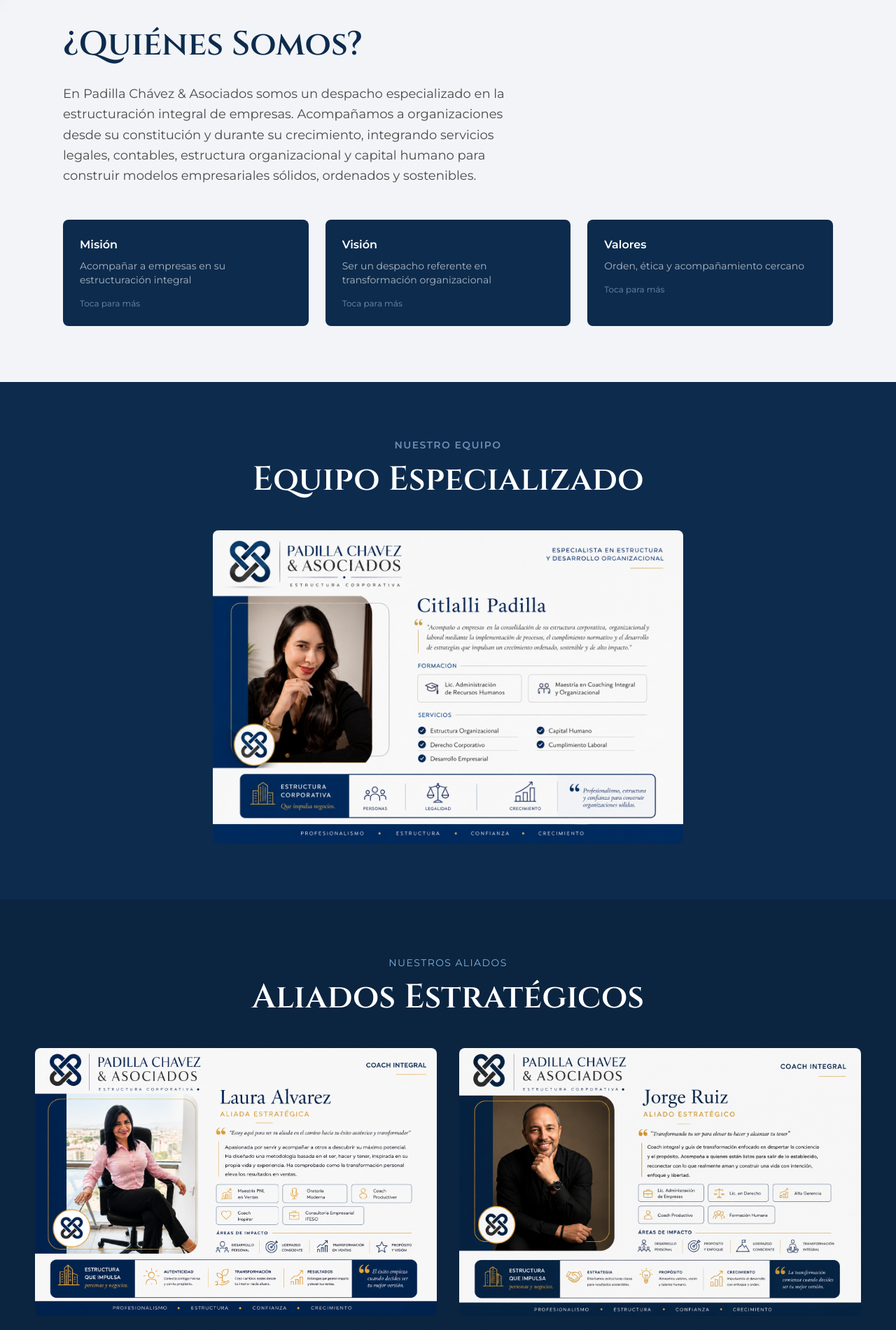
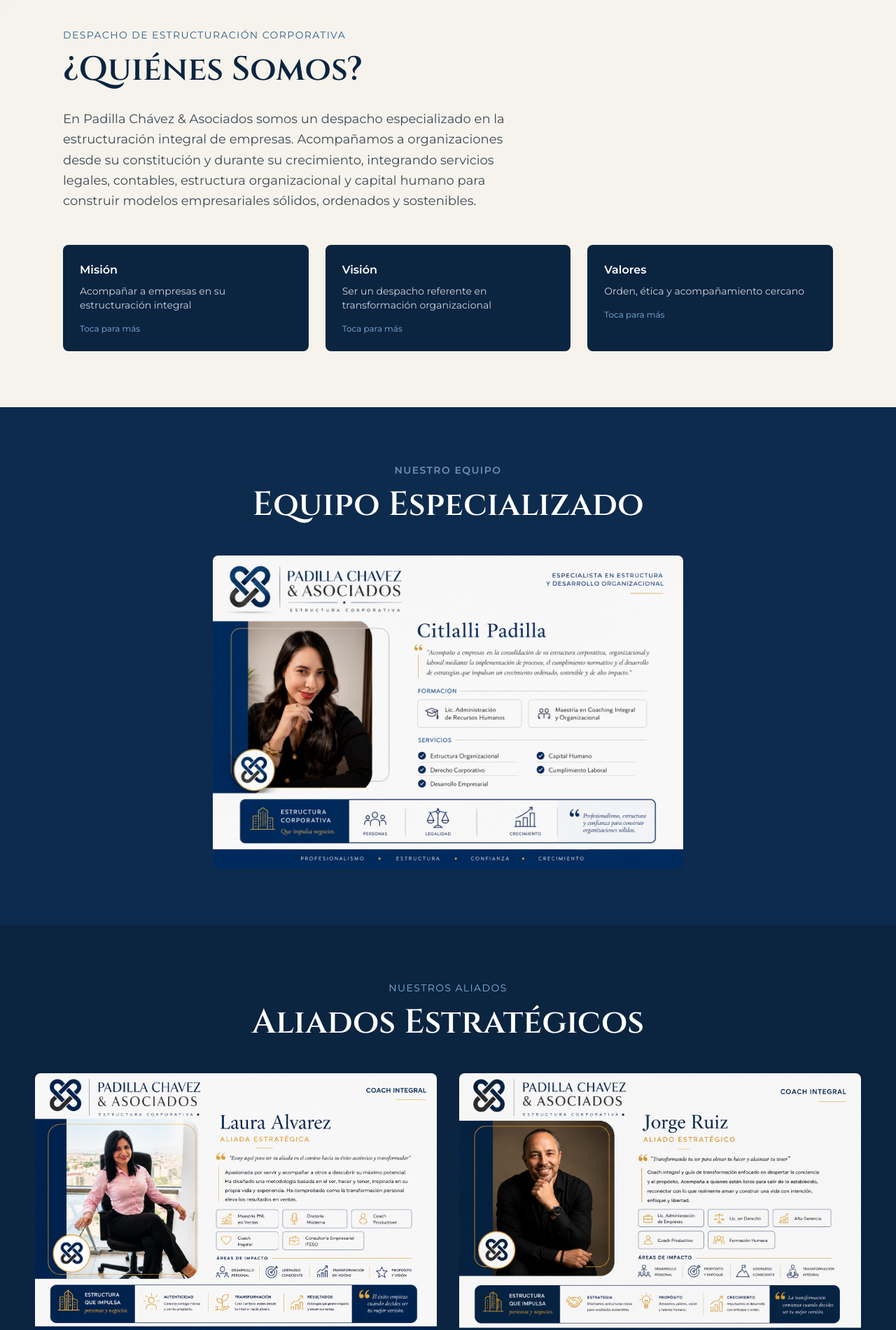
Before and after one commit to padilla-asociados/padilla-landing, a Next.js app: page / in a window 1280 px wide. Shown: the part 840-2741 px from the top of the page at 70% size. Built offline with nearby package versions, Linux system fonts and the light colour scheme.

Commit message:
Add individual scroll animations to all sections and components

```diff
--- a/app/components/AboutComponent.tsx
+++ b/app/components/AboutComponent.tsx
@@ -1,35 +1,51 @@
 'use client';
 
 import Link from 'next/link';
+import { useInView } from './useInView';
+
+function AboutCard({ href, title, desc, idx }) {
+  const [ref, isInView] = useInView();
+
+  return (
+    <Link
+      ref={ref}
+      href={href}
+      className={`bg-[#0b2440] rounded-lg p-6 text-white hover:shadow-lg transition-all duration-600 block ${isInView ? 'opacity-100 translate-y-0' : 'opacity-0 translate-y-8'}`}
+    >
+      <h3 className="font-semibold mb-2">{title}</h3>
+      <p className="text-sm text-gray-300 mb-4">{desc}</p>
+      <p className="text-xs text-[#7fb2db]">Toca para más</p>
+    </Link>
+  );
+}
 
 export default function AboutComponent() {
+  const [ref, isInView] = useInView();
+
+  const cards = [
+    { href: '/mision', title: 'Misión', desc: 'Acompañar a empresas en su estructuración integral' },
+    { href: '/vision', title: 'Visión', desc: 'Ser un despacho referente en transformación organizacional' },
+    { href: '/valores', title: 'Valores', desc: 'Orden, ética y acompañamiento cercano' },
+  ];
+
   return (
-    <section id="quienes-somos" className="relative bg-[#F2F4F7] px-6 py-20 overflow-hidden">
+    <section className="relative bg-[#f6f3ec] px-6 py-20 overflow-hidden">
       <div className="max-w-[1100px] mx-auto relative z-10">
-        <div className="mb-8" data-reveal>
-          <h2 className="text-4xl md:text-5xl font-serif text-[#0D2B4D] mb-6">¿Quiénes Somos?</h2>
+        <div ref={ref} className="mb-8">
+          <p className={`text-[#2c5f8a] text-sm tracking-widest uppercase mb-4 transition-all duration-600 ${isInView ? 'opacity-100 translate-y-0' : 'opacity-0 translate-y-8'}`}>Despacho de estructuración corporativa</p>
+          <h2 className={`text-4xl md:text-5xl font-serif text-[#0b2440] mb-6 transition-all duration-600 delay-100 ${isInView ? 'opacity-100 translate-y-0' : 'opacity-0 translate-y-8'}`}>¿Quiénes Somos?</h2>
         </div>
 
-        <p className="text-lg text-[#4A4A4A] max-w-2xl mb-12 leading-relaxed">
-          En Padilla Chávez &amp; Asociados somos un despacho especializado en la estructuración integral de empresas. Acompañamos a organizaciones desde su constitución y durante su crecimiento, integrando servicios legales, contables, estructura organizacional y capital humano para construir modelos empresariales sólidos, ordenados y sostenibles.
-        </p>
+        <div className="mb-12">
+          <p ref={ref} className={`text-lg text-[#3d4a56] max-w-2xl mb-12 leading-relaxed transition-all duration-600 ${isInView ? 'opacity-100 translate-y-0' : 'opacity-0 translate-y-8'}`}>
+            En Padilla Chávez &amp; Asociados somos un despacho especializado en la estructuración integral de empresas. Acompañamos a organizaciones desde su constitución y durante su crecimiento, integrando servicios legales, contables, estructura organizacional y capital humano para construir modelos empresariales sólidos, ordenados y sostenibles.
+          </p>
+        </div>
 
         <div className="grid grid-cols-1 md:grid-cols-3 gap-6">
-          <Link href="/mision" className="bg-[#0D2B4D] rounded-lg p-6 text-white hover:shadow-lg transition block">
-            <h3 className="font-semibold mb-2">Misión</h3>
-            <p className="text-sm text-[#F2F4F7]/70 mb-4">Acompañar a empresas en su estructuración integral</p>
-            <p className="text-xs text-[#6D8FB1]">Toca para más</p>
-          </Link>
-          <Link href="/vision" className="bg-[#0D2B4D] rounded-lg p-6 text-white hover:shadow-lg transition block">
-            <h3 className="font-semibold mb-2">Visión</h3>
-            <p className="text-sm text-[#F2F4F7]/70 mb-4">Ser un despacho referente en transformación organizacional</p>
-            <p className="text-xs text-[#6D8FB1]">Toca para más</p>
-          </Link>
-          <Link href="/valores" className="bg-[#0D2B4D] rounded-lg p-6 text-white hover:shadow-lg transition block">
-            <h3 className="font-semibold mb-2">Valores</h3>
-            <p className="text-sm text-[#F2F4F7]/70 mb-4">Orden, ética y acompañamiento cercano</p>
-            <p className="text-xs text-[#6D8FB1]">Toca para más</p>
-          </Link>
+          {cards.map((card, idx) => (
+            <AboutCard key={card.href} {...card} idx={idx} />
+          ))}
         </div>
       </div>
     </section>
--- a/app/components/AlliesComponent.tsx
+++ b/app/components/AlliesComponent.tsx
@@ -1,43 +1,46 @@
 'use client';
 
+import { useInView } from './useInView';
+
+function AllyCard({ image, name }) {
+  const [ref, isInView] = useInView();
+
+  return (
+    <div
+      ref={ref}
+      className={`transition-all duration-600 ${isInView ? 'opacity-100 translate-y-0' : 'opacity-0 translate-y-8'}`}
+    >
+      <img
+        src={image}
+        alt={name}
+        className="w-full h-auto rounded-lg"
+      />
+    </div>
+  );
+}
+
 export default function AlliesComponent() {
+  const [ref, isInView] = useInView();
+
+  const allies = [
+    { name: 'Laura', image: '/laura.png' },
+    { name: 'Jorge', image: '/jorge.png' },
+    { name: 'Johana', image: '/Johana.png' },
+    { name: 'Julio', image: '/Julio.png' },
+  ];
+
   return (
     <section className="relative bg-gradient-to-b from-[#0b2440] to-[#0b2440] px-6 py-20 overflow-hidden">
       <div className="max-w-[1180px] mx-auto relative z-10">
-        <div className="text-center mb-12">
-          <p className="text-[#7fb2db] text-sm tracking-widest uppercase mb-4">Nuestros Aliados</p>
-          <h2 className="text-4xl md:text-5xl font-serif text-white">Aliados Estratégicos</h2>
+        <div ref={ref} className="text-center mb-12">
+          <p className={`text-[#7fb2db] text-sm tracking-widest uppercase mb-4 transition-all duration-600 ${isInView ? 'opacity-100 translate-y-0' : 'opacity-0 translate-y-8'}`}>Nuestros Aliados</p>
+          <h2 className={`text-4xl md:text-5xl font-serif text-white transition-all duration-600 delay-100 ${isInView ? 'opacity-100 translate-y-0' : 'opacity-0 translate-y-8'}`}>Aliados Estratégicos</h2>
         </div>
 
         <div className="grid grid-cols-1 md:grid-cols-2 gap-8">
-          <div>
-            <img
-              src="/laura.png"
-              alt="Laura Alvarez"
-              className="w-full h-auto rounded-lg"
-            />
-          </div>
-          <div>
-            <img
-              src="/jorge.png"
-              alt="Jorge Ruiz"
-              className="w-full h-auto rounded-lg"
-            />
-          </div>
-          <div>
-            <img
-              src="/Johana.png"
-              alt="Johana"
-              className="w-full h-auto rounded-lg"
-            />
-          </div>
-          <div>
-            <img
-              src="/Julio.png"
-              alt="Julio"
-              className="w-full h-auto rounded-lg"
-            />
-          </div>
+          {allies.map((ally) => (
+            <AllyCard key={ally.name} image={ally.image} name={ally.name} />
+          ))}
         </div>
       </div>
     </section>
--- a/app/components/ClientsComponent.tsx
+++ b/app/components/ClientsComponent.tsx
@@ -1,6 +1,27 @@
 'use client';
 
+import { useInView } from './useInView';
+
+function ClientLogo({ logo, name }) {
+  const [ref, isInView] = useInView();
+
+  return (
+    <div
+      ref={ref}
+      className={`rounded-lg p-6 flex items-center justify-center transition-all duration-600 ${isInView ? 'opacity-100 translate-y-0' : 'opacity-0 translate-y-8'}`}
+    >
+      <img
+        src={logo}
+        alt={name}
+        className="max-w-full h-auto max-h-20 object-contain rounded-lg"
+      />
+    </div>
+  );
+}
+
 export default function ClientsComponent() {
+  const [ref, isInView] = useInView();
+
   const clients = [
     { name: 'Urcont', logo: '/urcont.png' },
     { name: 'Wellnessphere', logo: '/wellnessphere.png' },
@@ -13,39 +34,20 @@
   return (
     <section className="relative bg-[#f6f3ec] px-6 py-20 overflow-hidden">
       <div className="max-w-[1100px] mx-auto relative z-10">
-        <div className="text-center mb-16">
-          <p className="text-[#2c5f8a] text-sm tracking-widest uppercase mb-4">Empresas que confían en nosotros</p>
-          <h2 className="text-4xl md:text-5xl font-serif text-[#0b2440] mb-8">Nuestros Clientes</h2>
-          <p className="text-lg text-[#3d4a56] max-w-2xl mx-auto leading-relaxed">
-            Hemos acompañado a empresas de diversos sectores en su estructuración, transformación y crecimiento. Desde startups hasta organizaciones consolidadas, cada cliente representa nuestro compromiso con la excelencia y el desarrollo sostenible.
+        <div ref={ref} className="text-center mb-16">
+          <p className={`text-[#2c5f8a] text-sm tracking-widest uppercase mb-4 transition-all duration-600 ${isInView ? 'opacity-100 translate-y-0' : 'opacity-0 translate-y-8'}`}>Empresas que confían en nosotros</p>
+          <h2 className={`text-4xl md:text-5xl font-serif text-[#0b2440] mb-8 transition-all duration-600 delay-100 ${isInView ? 'opacity-100 translate-y-0' : 'opacity-0 translate-y-8'}`}>Nuestros Clientes</h2>
+          <p className={`text-lg text-[#3d4a56] max-w-2xl mx-auto leading-relaxed transition-all duration-600 delay-200 ${isInView ? 'opacity-100 translate-y-0' : 'opacity-0 translate-y-8'}`}>
+            Hemos acompañado a empresas de diversos sectores en su estructuración, transformación y crecimiento.
           </p>
         </div>
 
-        <div className="grid grid-cols-2 md:grid-cols-3 lg:grid-cols-6 gap-6 animate-[fadeUp_0.8s_ease_forwards]">
+        <div className="grid grid-cols-2 md:grid-cols-3 lg:grid-cols-6 gap-6">
           {clients.map((client) => (
-            <div key={client.name} className="rounded-lg p-6 flex items-center justify-center">
-              <img
-                src={client.logo}
-                alt={client.name}
-                className="max-w-full h-auto max-h-20 object-contain rounded-lg"
-              />
-            </div>
+            <ClientLogo key={client.name} logo={client.logo} name={client.name} />
           ))}
         </div>
       </div>
-
-      <style jsx>{`
-        @keyframes fadeUp {
-          from {
-            opacity: 0;
-            transform: translateY(20px);
-          }
-          to {
-            opacity: 1;
-            transform: translateY(0);
-          }
-        }
-      `}</style>
     </section>
   );
 }
--- a/app/components/ContactComponent.tsx
+++ b/app/components/ContactComponent.tsx
@@ -1,25 +1,52 @@
 'use client';
+
+import { useInView } from './useInView';
+
+function ContactElement({ children, delay = 0 }) {
+  const [ref, isInView] = useInView();
+
+  return (
+    <div
+      ref={ref}
+      className={`transition-all duration-600 ${isInView ? 'opacity-100 translate-y-0' : 'opacity-0 translate-y-8'}`}
+      style={{ transitionDelay: `${delay}ms` }}
+    >
+      {children}
+    </div>
+  );
+}
 
 export default function ContactComponent() {
   return (
-    <section id="contacto" className="relative min-h-screen w-full flex items-center justify-center px-6 py-20 bg-[#0D2B4D] overflow-hidden"
+    <section className="relative min-h-screen w-full flex items-center justify-center px-6 py-20 bg-[#0b2440] overflow-hidden"
       style={{
-        backgroundImage: `linear-gradient(135deg, rgba(13,43,77,0.55) 0%, rgba(13,43,77,0.4) 45%, rgba(13,43,77,0.6) 100%), url('/hero-bg.jpg')`,
+        backgroundImage: `linear-gradient(135deg, rgba(9,26,48,0.88) 0%, rgba(11,36,64,0.72) 45%, rgba(11,36,64,0.85) 100%), url('/hero-bg.jpg')`,
         backgroundSize: 'cover',
         backgroundPosition: 'center bottom'
       }}
     >
       <div className="max-w-2xl mx-auto text-center relative z-10">
+        <ContactElement>
           <img
             src="/logo.png"
             alt="Padilla Chávez & Asociados"
-          className="logo-highlight w-[min(62vw,480px)] mx-auto mb-8"
+            className="w-[min(55vw,420px)] mx-auto mb-8"
           />
+        </ContactElement>
 
-        <p className="text-white text-sm font-semibold tracking-widest uppercase mb-8 [text-shadow:0_2px_8px_rgba(0,0,0,0.6)]">
+        <ContactElement delay={150}>
+          <p className="text-white text-2xl md:text-3xl font-serif italic mb-8">
+            "Estructura organizacional que impulsa el futuro."
+          </p>
+        </ContactElement>
+
+        <ContactElement delay={300}>
+          <p className="text-[#7fb2db] text-sm tracking-widest uppercase mb-8">
             Contáctanos para más información
           </p>
+        </ContactElement>
 
+        <ContactElement delay={450}>
           <a
             href="https://wa.me/523319544459?text=Hola%20me%20gustaría%20conocer%20más%20sobre%20sus%20servicios"
             target="_blank"
@@ -29,6 +56,7 @@
             <img src="/whatsapp.png" alt="WhatsApp" className="w-6 h-6" />
             Contáctanos
           </a>
+        </ContactElement>
       </div>
     </section>
   );
--- /dev/null
+++ b/app/components/useInView.ts
@@ -0,0 +1,28 @@
+'use client';
+
+import { useEffect, useRef, useState } from 'react';
+
+export function useInView(options = { threshold: 0.2 }) {
+  const ref = useRef(null);
+  const [isInView, setIsInView] = useState(false);
+
+  useEffect(() => {
+    const observer = new IntersectionObserver(
+      ([entry]) => {
+        if (entry.isIntersecting) {
+          setIsInView(true);
+          observer.unobserve(entry.target);
+        }
+      },
+      options
+    );
+
+    if (ref.current) {
+      observer.observe(ref.current);
+    }
+
+    return () => observer.disconnect();
+  }, [options]);
+
+  return [ref, isInView] as const;
+}
```
Lines whose indentation alone changed are shown as unchanged.
